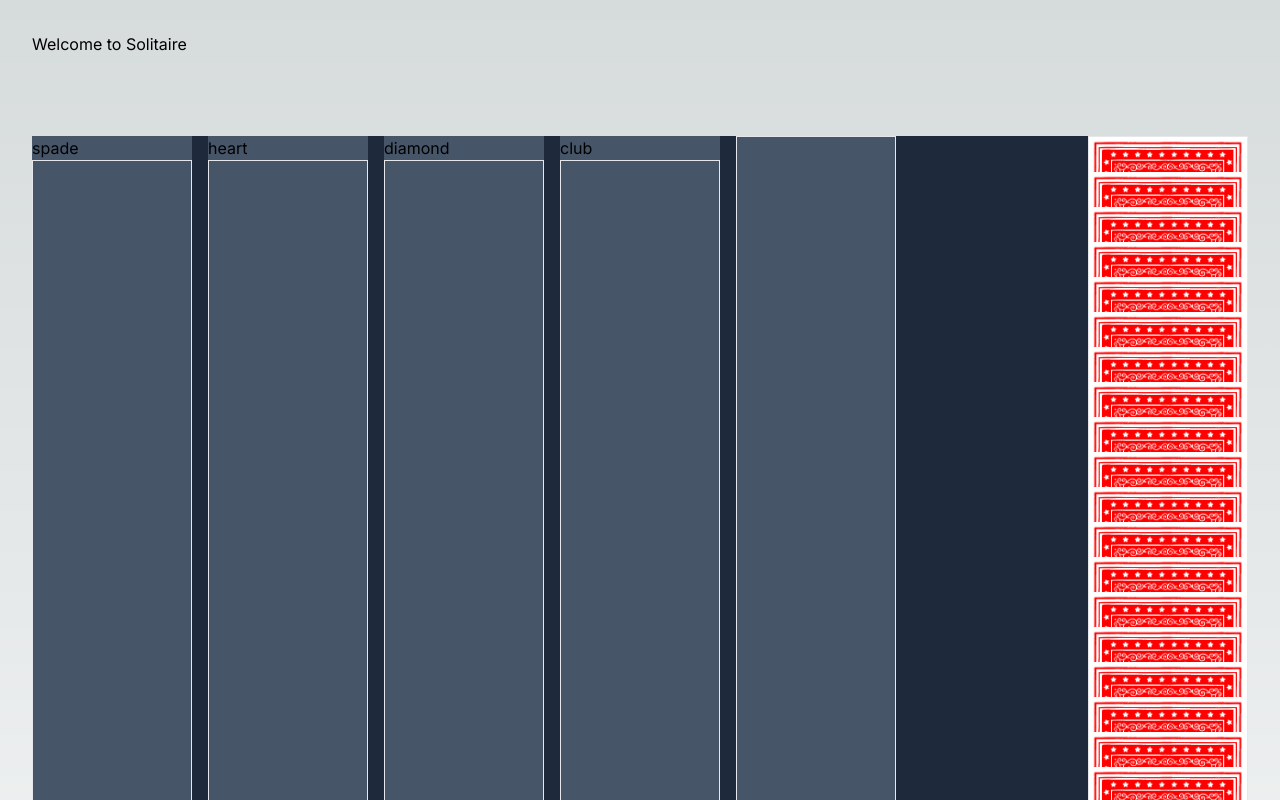
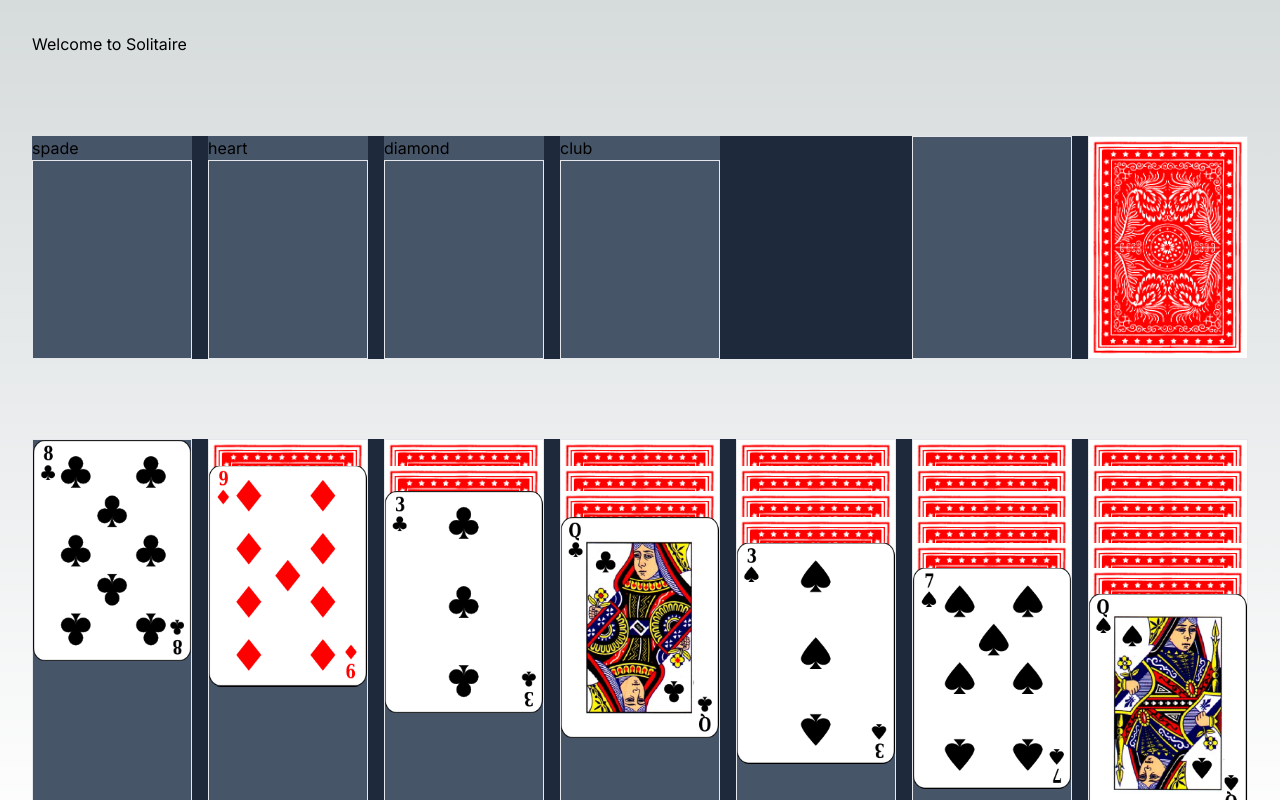
Before and after one commit to visegripped/next-learning, a Next.js app in the folder my-app/: page / in a window 1280 px wide. Shown: the top 800 px of the page. Built offline with nearby package versions, Linux system fonts and the light colour scheme.

Commit message:
New DeckPile component and some refactoring

```diff
--- a/my-app/app/components/card/Card.module.css
+++ /dev/null
@@ -1,5 +0,0 @@
-.card__back {
-  background: url(/card-back-red.png) no-repeat;
-  background-size: cover;
-  height: 35px;
-}
--- a/my-app/app/components/card/Card.tsx
+++ b/my-app/app/components/card/Card.tsx
@@ -1,7 +1,7 @@
 "use client";
 
 import { useDraggable } from "@dnd-kit/core";
-import styles from "./Card.module.css";
+// import styles from "./Card.module.css";
 import {
   CardInterface,
   SuitInterface,
@@ -90,7 +90,6 @@ export default function Card(props: CardProps) {
 
   return (
     <div
-      className={isFaceUp ? "" : styles.card__back}
       data-source={source}
       onClick={(e) => {
         clickHandler(e, card);
@@ -105,7 +104,23 @@ export default function Card(props: CardProps) {
         ...attributes,
       })}
     >
-      {isFaceUp ? <CardSVG card={card} /> : <></>}
+      {isFaceUp ? (
+        <CardSVG card={card}></CardSVG>
+      ) : (
+        <svg
+          viewBox="0 0 5 7"
+          style={{
+            backgroundSize: "100% 100%",
+            backgroundPosition: `0% 0%`,
+            backgroundImage: "url('card-back-red.png')",
+            height: "auto",
+            width: "100%",
+            overflow: "hidden",
+            backgroundRepeat: "no-repeat",
+            boxSizing: "border-box",
+          }}
+        ></svg>
+      )}
     </div>
   );
 }
--- /dev/null
+++ b/my-app/app/components/deckPile/DeckPile.module.css
@@ -0,0 +1,6 @@
+.cards li {
+  display: none;
+}
+.cards li:last-child {
+  display: block;
+}
--- /dev/null
+++ b/my-app/app/components/deckPile/DeckPile.tsx
@@ -0,0 +1,55 @@
+"use client";
+import { Dispatch } from "react";
+import { useSolitaireContext } from "@/app/context/Solitaire.context";
+import { ActionInterface } from "@/app/reducers/solitaire.reducer";
+import Pile from "@/app/components/pile/Pile";
+import { PilesInterface, CardInterface } from "@/app/types/solitaire.types";
+import styles from "./DeckPile.module.css";
+
+export default function DeckPile() {
+  const {
+    state,
+    dispatch,
+  }: { state: PilesInterface; dispatch: Dispatch<ActionInterface> } =
+    useSolitaireContext();
+
+  const emptyDeckClickHandler = () => {
+    if (state.deck.sequence.length === 0) {
+      dispatch({
+        type: "movePileToAnotherPile",
+        sourcePile: "waste",
+        targetPile: "deck",
+        isFaceUp: false,
+        isDraggable: false,
+      });
+    }
+  };
+
+  const deckClickHandler = (
+    event: React.BaseSyntheticEvent,
+    card: CardInterface,
+  ) => {
+    dispatch({
+      type: "moveCardBetweenPiles",
+      sourcePile: "deck",
+      targetPile: "waste",
+      card,
+      isFaceUp: true,
+      isDraggable: true,
+    });
+    dispatch({
+      targetPile: "waste",
+      type: "makeOnlyLastCardInPileDraggable",
+    });
+  };
+
+  return (
+    <div className="bg-slate-600 flex" onDoubleClick={emptyDeckClickHandler}>
+      <Pile
+        pileId="deck"
+        clickHandlerForLastCard={deckClickHandler}
+        cssClassName={styles.cards}
+      />
+    </div>
+  );
+}
--- /dev/null
+++ b/my-app/app/components/deckPile/index.js
@@ -0,0 +1,2 @@
+import DeckPile from "./DeckPile";
+export default DeckPile;
--- a/my-app/app/components/pile/Pile.tsx
+++ b/my-app/app/components/pile/Pile.tsx
@@ -10,7 +10,7 @@ interface PileProps {
   clickHandlerForLastCard?: Function;
   pileId: PileIdsInterface;
   droppable?: boolean;
-  cssClassName: string;
+  cssClassName?: string;
 }
 export default function Pile(props: PileProps) {
   const {
--- a/my-app/app/components/solitaire/Solitaire.js
+++ b/my-app/app/components/solitaire/Solitaire.js
@@ -13,6 +13,7 @@ import Tableau from "@/app/components/tableau/Tableau";
 import Pile from "@/app/components/pile/Pile";
 import BuildPiles from "@/app/components/buildPiles/BuildPiles";
 import WastePile from "@/app/components/wastePile/WastePile";
+import DeckPile from "@/app/components/deckPile/DeckPile";
 import solitaireReducer from "@/app/reducers/solitaire.reducer";
 import SolitaireContext from "@/app/context/Solitaire.context";
 import { DndContext, useSensors, useSensor, MouseSensor } from "@dnd-kit/core";
@@ -67,7 +68,7 @@ export default function Solitaire(props) {
     state: pilesState,
     dispatch: pilesDispatch,
   };
-
+  // This applies a minimum drag distance. Helps to make sure click/doubleclick are recognized.
   const sensors = useSensors(
     useSensor(MouseSensor, {
       // onActivation: (event) => console.log("onActivation", event), // Here!
@@ -75,21 +76,6 @@ export default function Solitaire(props) {
     }),
   );
   // console.log(" -> Piles state: ", pilesState);
-
-  const deckClickHandler = (event, card) => {
-    pilesDispatch({
-      type: "moveCardBetweenPiles",
-      sourcePile: "deck",
-      targetPile: "waste",
-      card,
-      isFaceUp: true,
-      isDraggable: true,
-    });
-    pilesDispatch({
-      targetPile: "waste",
-      type: "makeOnlyLastCardInPileDraggable",
-    });
-  };
 
   const handleDragEnd = (event) => {
     const sourcePile = event.activatorEvent.target
@@ -170,41 +156,19 @@ export default function Solitaire(props) {
     }
   };
 
-  const emptyDeckClickHandler = () => {
-    if (pilesState.deck.sequence.length === 0) {
-      pilesDispatch({
-        type: "movePileToAnotherPile",
-        sourcePile: "waste",
-        targetPile: "deck",
-        isFaceUp: false,
-        isDraggable: false,
-      });
-    }
-  };
   return (
     <SolitaireContext.Provider value={providerState}>
       <DndContext onDragEnd={handleDragEnd} sensors={sensors}>
         <section className="mt-20 bg-slate-800 grid grid-cols-7 gap-4">
           {/* Building piles - todo: componetize this */}
           <BuildPiles />
-          {/* The waste */}
-          <div className="bg-slate-600 flex">
-            <WastePile />
-          </div>
           <div></div> {/* empty column so top and tableau align */}
-          {/* The deck */}
-          <div
-            className="bg-slate-600 flex"
-            onDoubleClick={emptyDeckClickHandler}
-          >
-            <Pile pileId="deck" clickHandlerForLastCard={deckClickHandler} />
-          </div>
+          <WastePile />
+          <DeckPile />
         </section>
+
         <section className="mt-20 bg-slate-800 grid grid-cols-7 gap-4">
-          <Tableau
-          // tryAddingCardToBuildingPile={tryAddingCardToBuildingPile}
-          // buildingPiles={buildingPiles}
-          />
+          <Tableau />
         </section>
       </DndContext>
     </SolitaireContext.Provider>
--- a/my-app/app/components/wastePile/WastePile.tsx
+++ b/my-app/app/components/wastePile/WastePile.tsx
@@ -42,10 +42,12 @@ export default function WastePile() {
     }
   };
   return (
-    <Pile
-      cssClassName={styles.cards}
-      doubleClickHandlerForLastCard={wasteDoubleClickHandler}
-      pileId="waste"
-    />
+    <div className="bg-slate-600 flex">
+      <Pile
+        cssClassName={styles.cards}
+        doubleClickHandlerForLastCard={wasteDoubleClickHandler}
+        pileId="waste"
+      />
+    </div>
   );
 }
```
